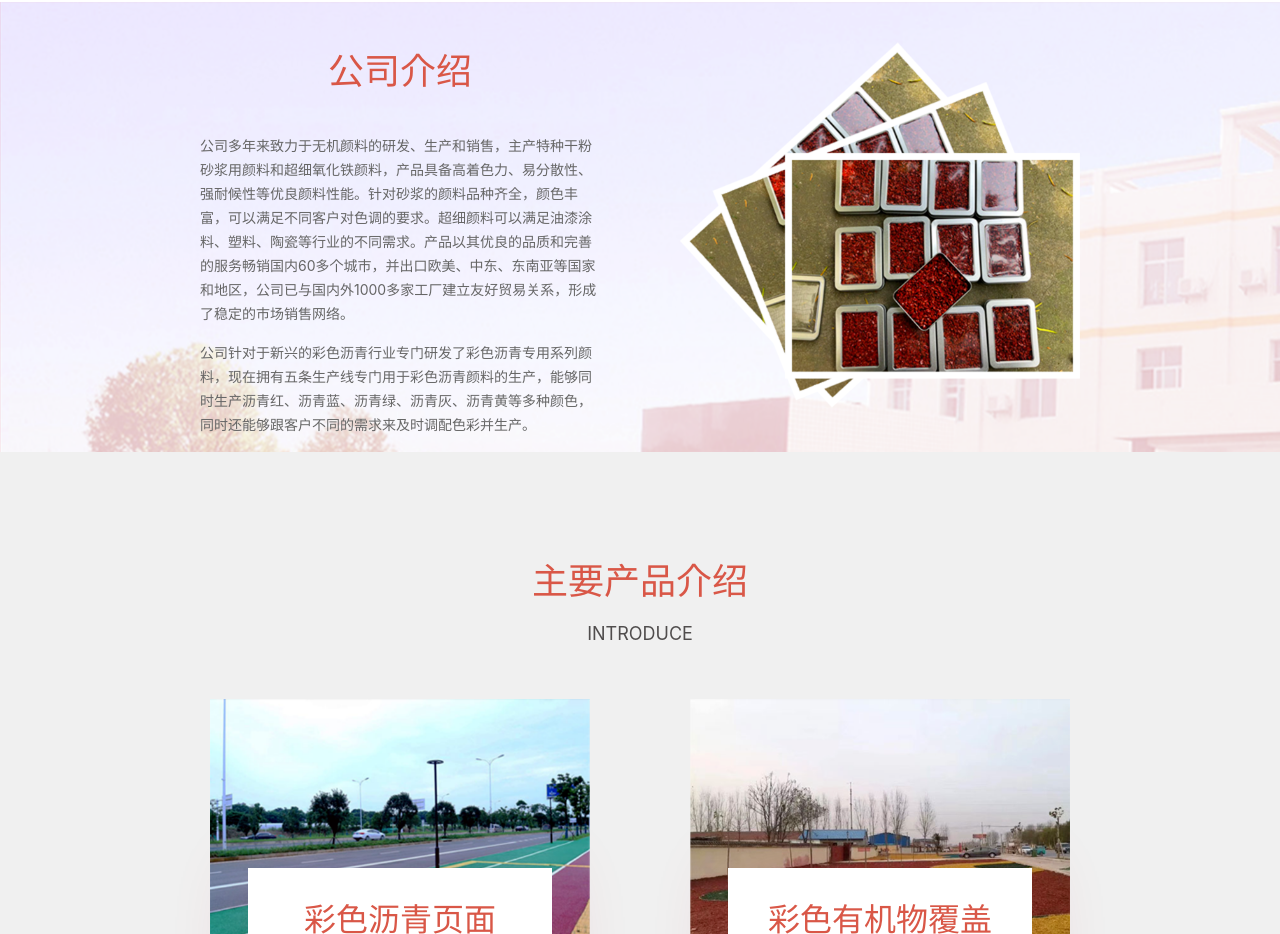
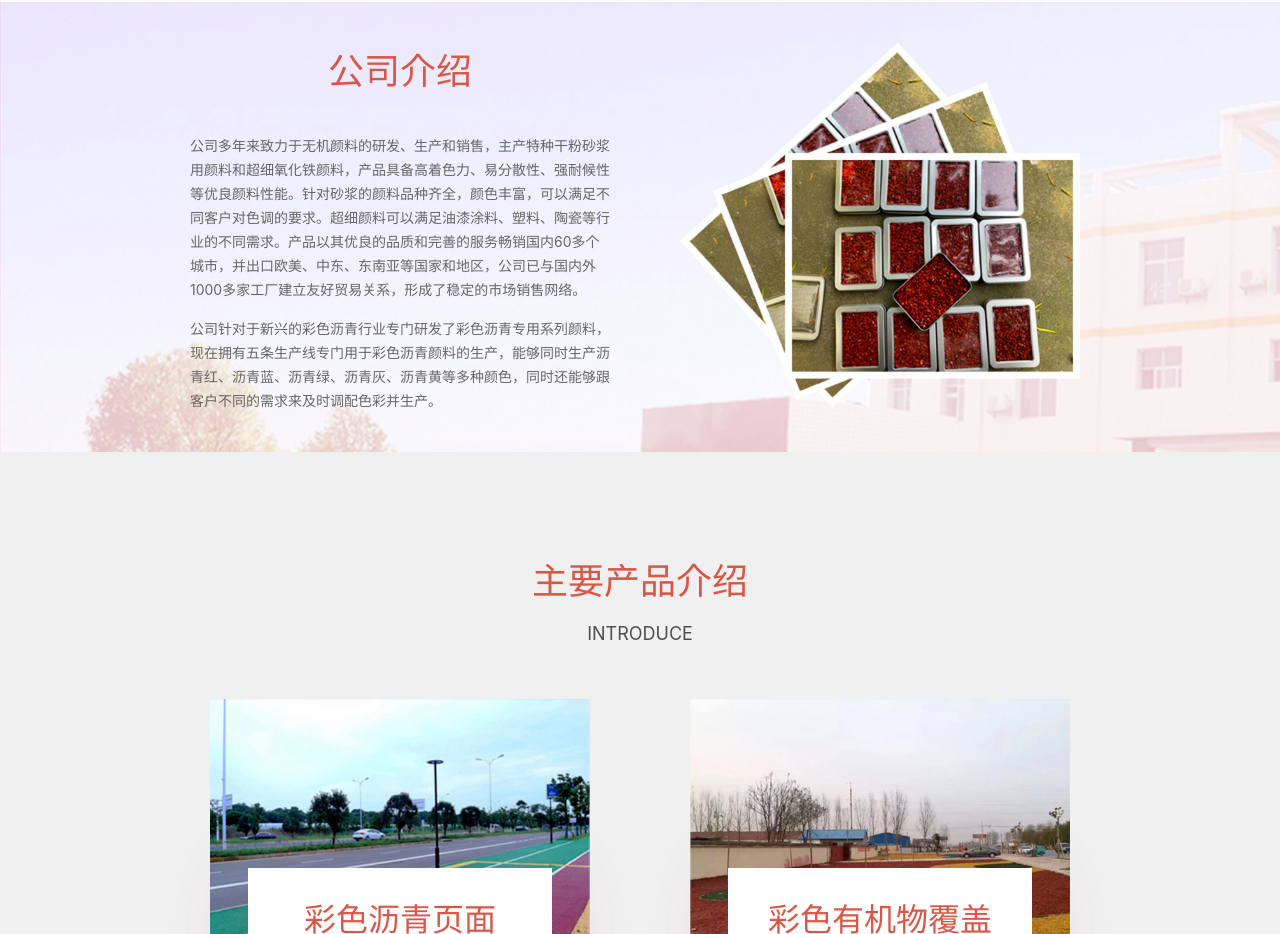
Before and after one commit to yangfanqikang/jtbs001, a Nuxt app: page / in a window 1280 px wide. Shown: the part 956-1890 px from the top of the page. Built offline with nearby package versions, Linux system fonts and the light colour scheme.

Commit message:
优丽 响应式优化调整

```diff
--- a/components/AboutUs.vue
+++ b/components/AboutUs.vue
@@ -53,7 +53,7 @@
         flex-flow: row wrap;
         .item{
           width: 50%;
-          padding: 50px;
+          padding: 30px;
           box-sizing: border-box;
           .title{
             .line{
--- a/components/Company.vue
+++ b/components/Company.vue
@@ -38,7 +38,7 @@
           color: #666666;
           font-size: 0.875rem;
           width: 100%;
-          padding: 0px 40px;
+          padding: 0px 30px;
           padding-bottom: 15px;
           line-height: 1.5rem;
         }
```
